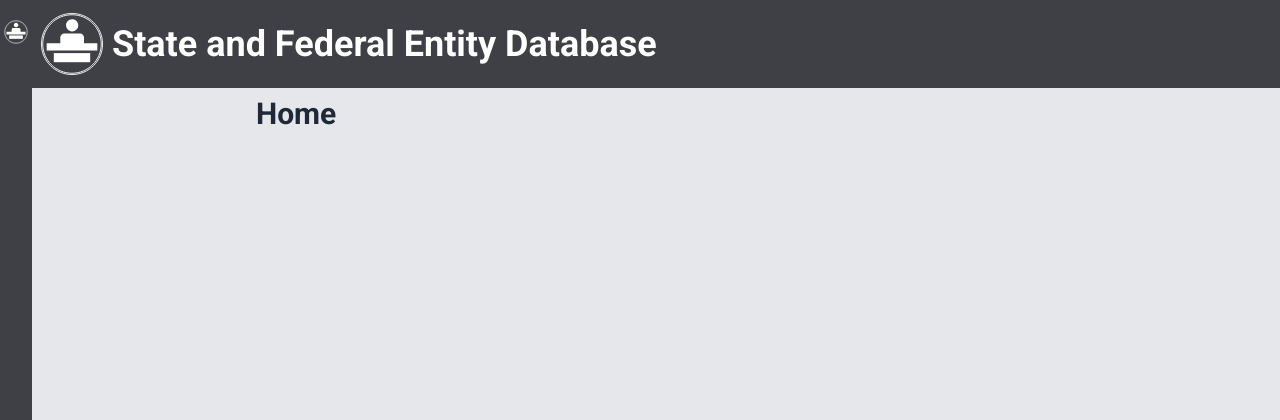
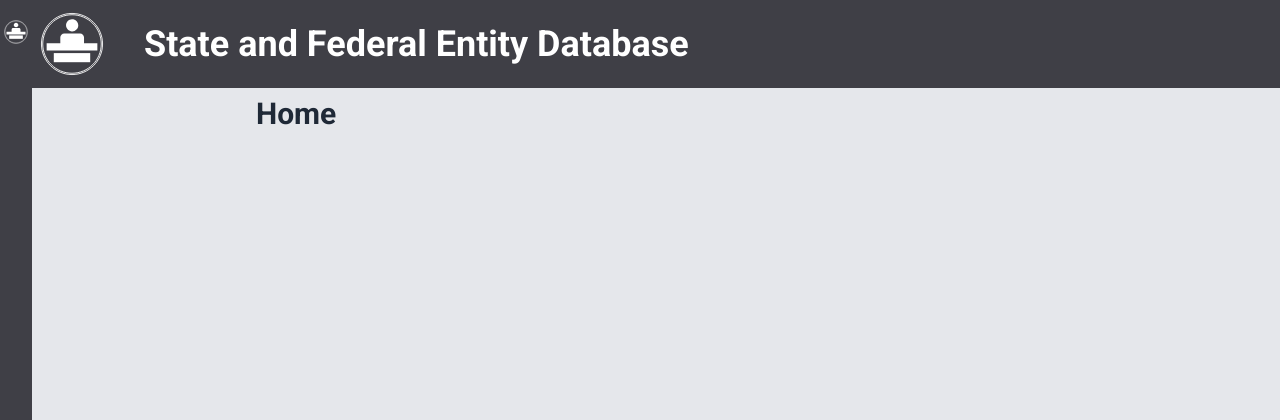
Before and after one commit to pretzelogical/PAD, a Django app: page / in a window 1280 px wide. Shown: the top 420 px of the page. Run offline with Django 5.2, Linux system fonts and the light colour scheme; data that the repository does not hold is empty; style sheets or scripts are compiled from the project's sources.

Commit message:
Added padding to title to stop sidebar from blocking when opened.

```diff
--- a/common/templates/common/base.html.jinja2
+++ b/common/templates/common/base.html.jinja2
@@ -23,7 +23,7 @@
   <header class="bg-zinc-700 py-3 px-10 z-10 relative">
     <div class="flex items-center">
       <a href="/" class="text-white no-underline"> <img width="64" height="64" src="{% static 'common/elements/logo-white.svg' %}" alt="Logo"> </a>
-      <h1 class="text-white text-4xl ml-2 font-bold">
+      <h1 class="text-white text-4xl ml-2 font-bold pl-8">
         <a href="/" class="text-white no-underline">State and Federal Entity Database</a>
       </h1>
     </div>
```
